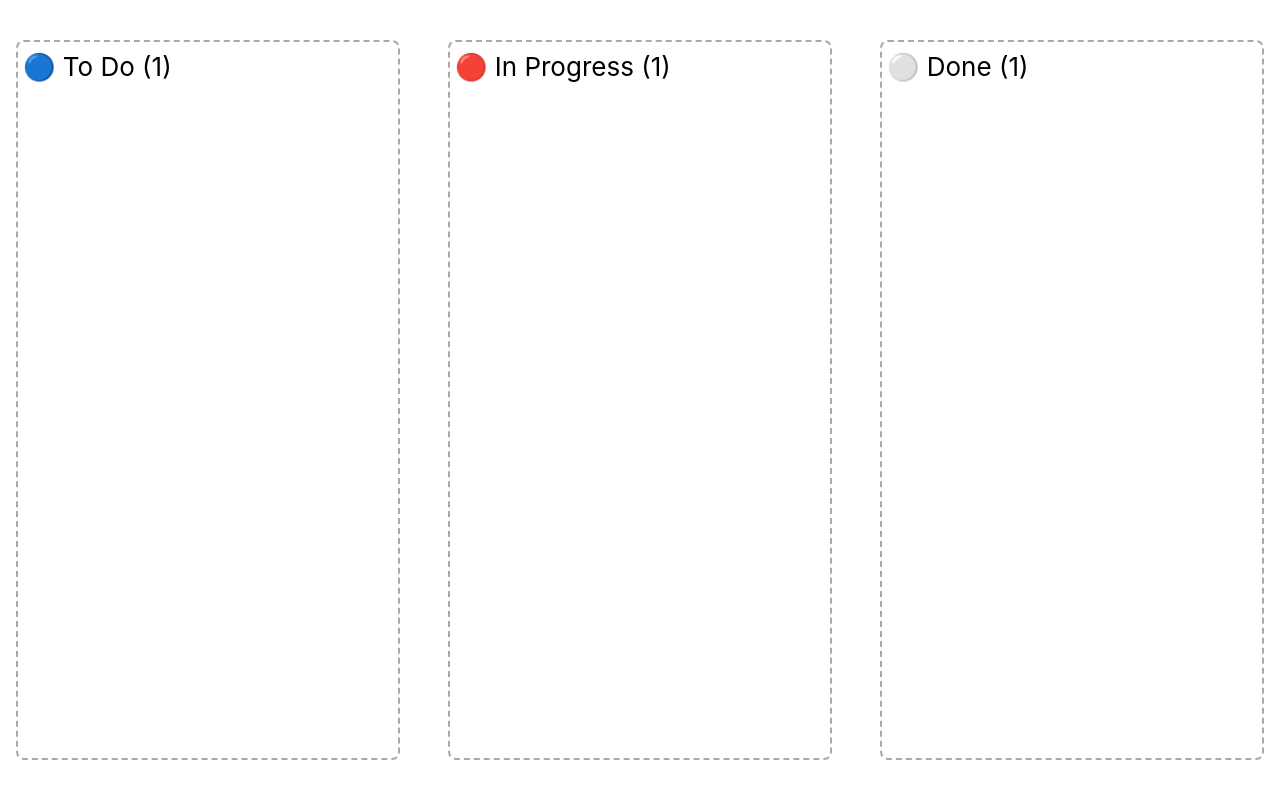
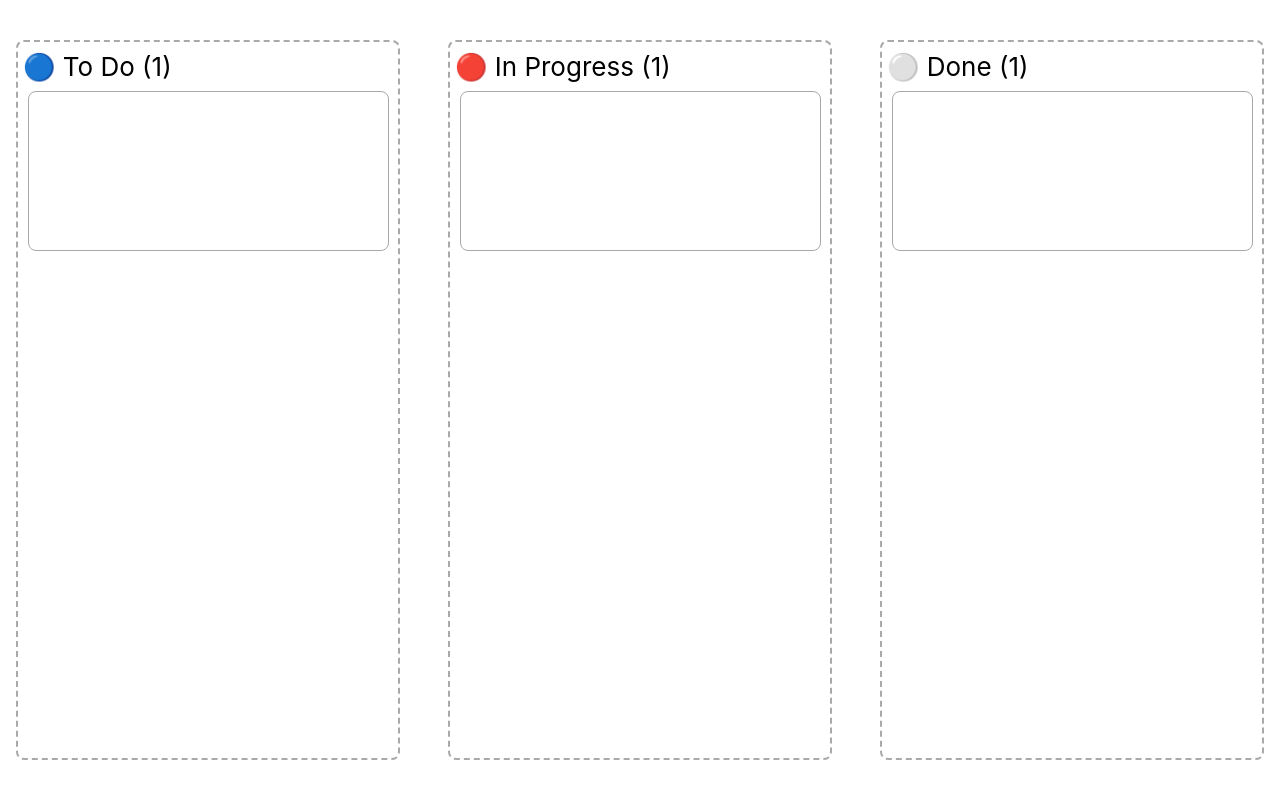
Before and after one commit to CanvasAssignmentBoard/cab-frontend, a React (Create React App) app: page / in a window 1280 px wide. Built offline with nearby package versions, Linux system fonts and the light colour scheme.

Commit message:
Begin gemaakt aan tasks

```diff
--- a/src/Components/BoardComponent.jsx
+++ b/src/Components/BoardComponent.jsx
@@ -3,6 +3,10 @@ import "./css/BoardComponent.css";
 import ColumnComponent from "./ColumnComponent";
 
 export default function BoardComponent() {
+
+    const taskArrayA = ["a"];
+    const taskArrayB = ["b"];
+    const taskArrayC = ["c"];
 
     const getTaskCount = (taskArray) => {
         return(
@@ -14,15 +18,15 @@ export default function BoardComponent() {
         <div className={"board-div grid grid-cols-3 gap-4"}>
             <ColumnComponent
                 columnName={"🔵 To Do"}
-                taskCount={getTaskCount(["a"])}
+                taskCount={getTaskCount(taskArrayA)}
             />
             <ColumnComponent
                 columnName={"🔴 In Progress"}
-                taskCount={getTaskCount(["a"])}
+                taskCount={getTaskCount(taskArrayB)}
             />
             <ColumnComponent
                 columnName={"⚪ Done"}
-                taskCount={getTaskCount(["a"])}
+                taskCount={getTaskCount(taskArrayC)}
             />
         </div>
     )
--- a/src/Components/ColumnComponent.jsx
+++ b/src/Components/ColumnComponent.jsx
@@ -1,6 +1,7 @@
 import React from 'react';
 import "./css/ColumnComponent.css";
 import ColumnHeaderComponent from "./ColumnHeaderComponent";
+import TaskComponent from "./TaskComponent";
 
 export default function ColumnComponent(columnInfo) {
 
@@ -16,7 +17,7 @@ export default function ColumnComponent(columnInfo) {
                 columnInfo={columnInfo.columnName}
                 taskCount={columnInfo.taskCount}
             />
-        {/*BoardTasks*/}
+            <TaskComponent></TaskComponent>
         </div>
     )
 }
--- /dev/null
+++ b/src/Components/TaskComponent.jsx
@@ -0,0 +1,11 @@
+import React from 'react';
+import "./css/TaskComponent.css";
+
+export default function taskComponent(tasks) {
+
+    return(
+        <div className={"task-div"}>
+
+        </div>
+    )
+}
--- /dev/null
+++ b/src/Components/css/TaskComponent.css
@@ -0,0 +1,8 @@
+.task-div{
+    width: 95%;
+    height: 20vh;
+    margin: auto;
+    background: #FFF;
+    border-radius: 8px;
+    border: 1px solid darkgrey;
+}
```
